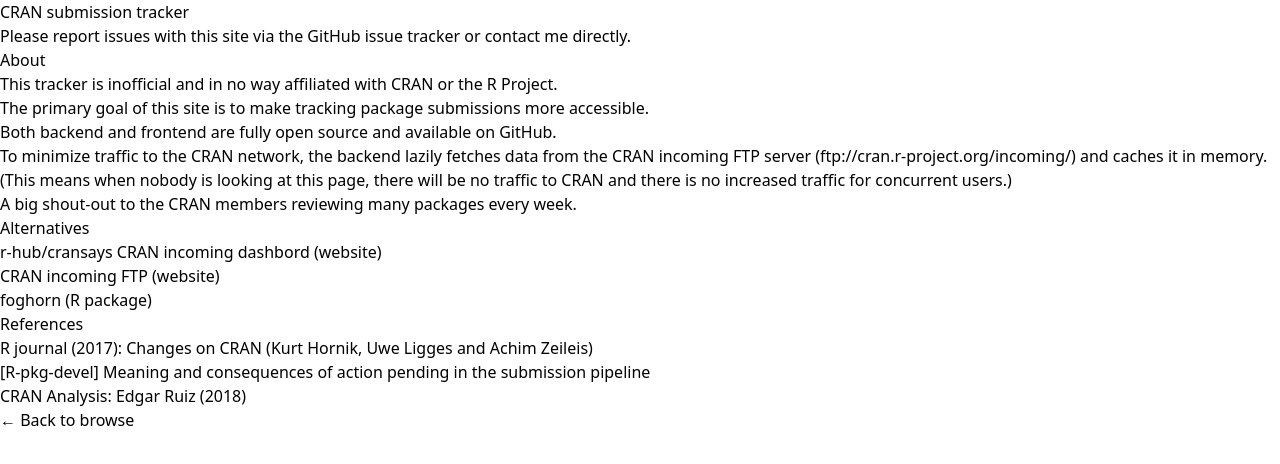
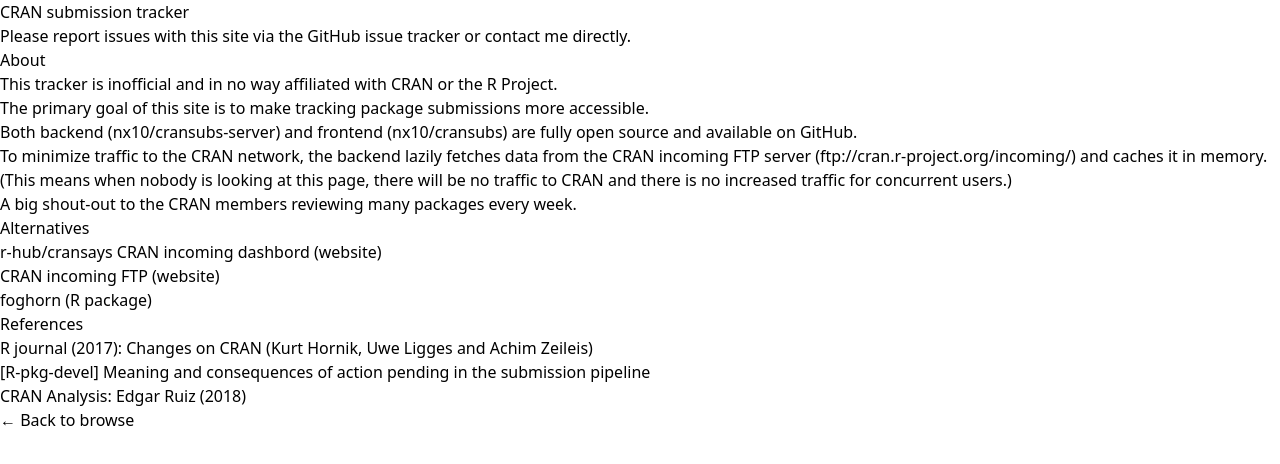
Before and after one commit to nx10/cransubs, a SvelteKit app: page /about in a window 1280 px wide. Shown: the top 464 px of the page. Built offline with nearby package versions, Linux system fonts and the light colour scheme.

Commit message:
Imporve readme and about

```diff
--- a/src/routes/about/+page.svelte
+++ b/src/routes/about/+page.svelte
@@ -17,7 +17,9 @@
 	<ul class="list-disc">
 		<li>This tracker is inofficial and in no way affiliated with CRAN or the R Project.</li>
 		<li>The primary goal of this site is to make tracking package submissions more accessible.</li>
-		<li>Both backend and frontend are fully open source and available on GitHub.</li>
+		<li>Both backend (<a class="hover:underline" href="https://github.com/nx10/cransubs-server">nx10/cransubs-server</a>)
+            and frontend (<a class="hover:underline" href="https://github.com/nx10/cransubs">nx10/cransubs</a>)
+            are fully open source and available on GitHub.</li>
 		<li>
 			To minimize traffic to the CRAN network, the backend lazily fetches data from the CRAN
 			incoming FTP server (<a
```
Also changed, not shown: 1 other file (tests, documents, lock files or other folders).
